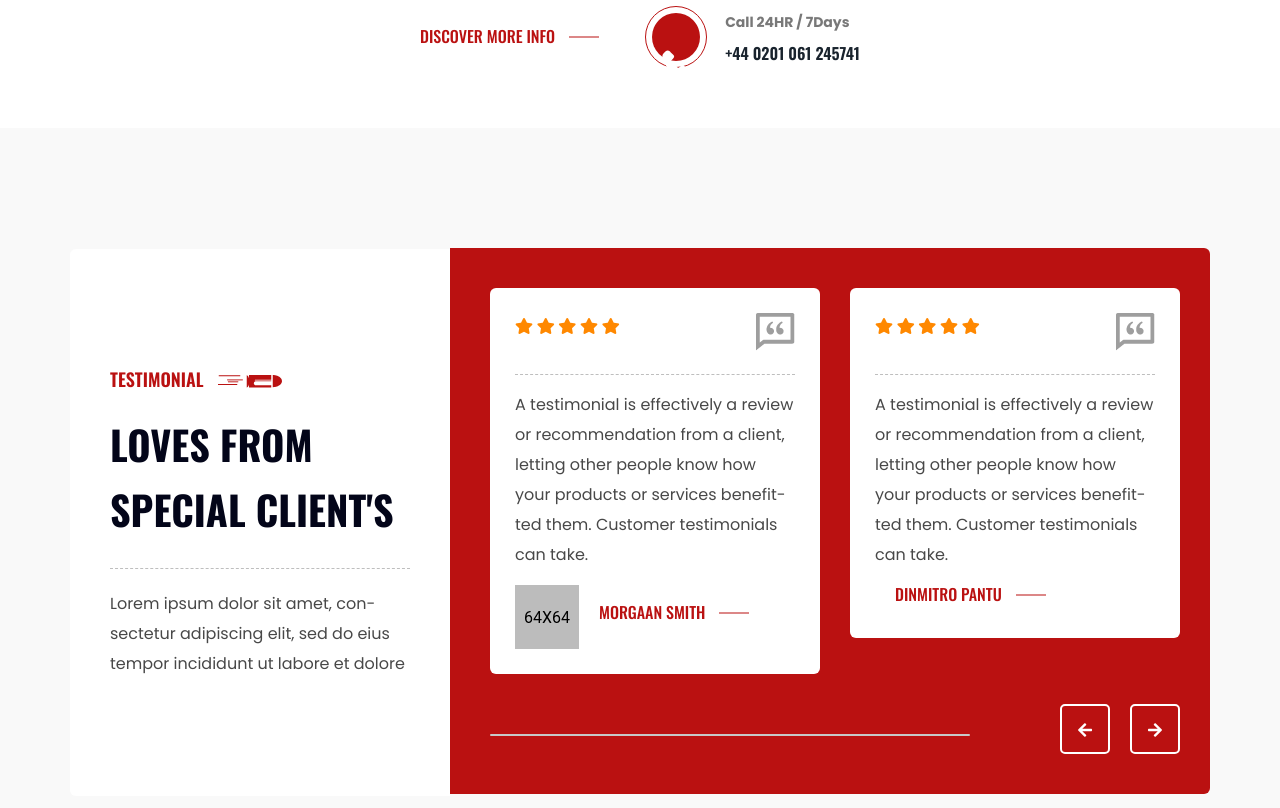
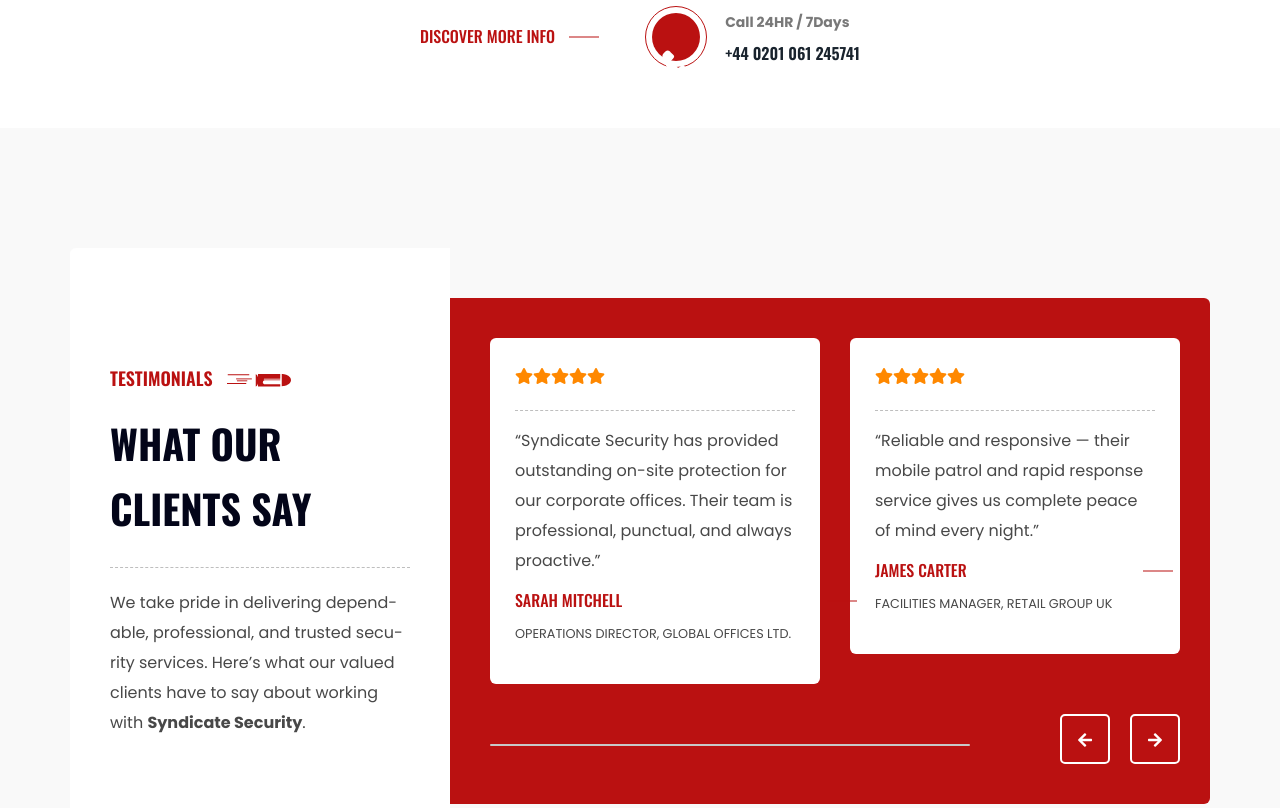
Before and after one commit to talha9072/Syndicate-group, a plain HTML site: page index.html in a window 1280 px wide. Shown: the part 5312-6120 px from the top of the page. Drawn offline with nearby package versions, Linux system fonts and the light colour scheme; files whose address does not match are found by name.

Commit message:
updated content

```diff
--- a/index.html
+++ b/index.html
@@ -835,156 +835,126 @@
     <!-- solutions area end -->
 
 
-    <!-- testimonial area  -->
-    <div class="testimonial-area">
+    <!-- testimonial area -->
+<div class="testimonial-area margin-bottom-120">
   <div class="container">
     <div class="row no-gutters align-items-center justify-content-center">
+      <!-- Left Section -->
       <div class="col-lg-4">
         <div class="testimonial-left-side">
           <div class="theme-heading-title">
             <h4 class="subtitle">
-                                Testimonial
+              Testimonials
               <img class="bullet" src="./assets/img/shapes/bullet.png" alt="">
             </h4>
-                            <h2 class="title">loves from special client's</h2>
-                            <p class="test-para">Lorem ipsum dolor sit amet, consectetur adipiscing elit, sed do eius
-                                tempor incididunt ut labore et dolore</p>
+            <h2 class="title">What Our Clients Say</h2>
+            <p class="test-para">
+              We take pride in delivering dependable, professional, and trusted security services.
+              Here’s what our valued clients have to say about working with <strong>Syndicate Security</strong>.
+            </p>
           </div>
         </div>
       </div>
+
+      <!-- Right Section -->
       <div class="col-lg-8">
         <div class="testimonial-wrapper">
           <div class="testimonial-active">
+
+            <!-- Testimonial 1 -->
             <div class="testimonial-single">
               <div class="test-single-items test-items-home-one">
                 <div class="test-header">
                   <div class="rating">
-                                            <i class="fa fa-star"></i>
-                                            <i class="fa fa-star"></i>
-                                            <i class="fa fa-star"></i>
-                                            <i class="fa fa-star"></i>
-                                            <i class="fa fa-star"></i>
-                                        </div>
-                                        <div class="message-icon">
-                                            <img src="./assets/img/section-img/testimonial/message.png" alt="">
+                    <i class="fa fa-star"></i><i class="fa fa-star"></i><i class="fa fa-star"></i><i class="fa fa-star"></i><i class="fa fa-star"></i>
                   </div>
                 </div>
                 <div class="test-body">
-                                        <p>A testimonial is effectively a
-                                            review or recommendation from
-                                            a client, letting other people
-                                            know how your products or
-                                            services benefitted them.
-                                            Customer testimonials can take.</p>
+                  <p>
+                    “Syndicate Security has provided outstanding on-site protection for our corporate offices.
+                    Their team is professional, punctual, and always proactive.”
+                  </p>
                 </div>
                 <div class="test-footer">
-                                        <div class="test-author">
-                                            <img src="./assets/img/section-img/testimonial/author-01.png" alt="">
-                                        </div>
                   <div class="test-name before-remove">
-                                            <h4 class="test-name">Morgaan Smith</h4>
+                    <h4 class="test-name">Sarah Mitchell</h4>
+                    <p class="small">Operations Director, Global Offices Ltd.</p>
                   </div>
                 </div>
               </div>
             </div>
+
+            <!-- Testimonial 2 -->
             <div class="testimonial-single">
               <div class="test-single-items test-items-home-one">
                 <div class="test-header">
                   <div class="rating">
-                                            <i class="fa fa-star"></i>
-                                            <i class="fa fa-star"></i>
-                                            <i class="fa fa-star"></i>
-                                            <i class="fa fa-star"></i>
-                                            <i class="fa fa-star"></i>
-                                        </div>
-                                        <div class="message-icon">
-                                            <img src="./assets/img/section-img/testimonial/message.png" alt="">
+                    <i class="fa fa-star"></i><i class="fa fa-star"></i><i class="fa fa-star"></i><i class="fa fa-star"></i><i class="fa fa-star"></i>
                   </div>
                 </div>
                 <div class="test-body">
-                                        <p>A testimonial is effectively a
-                                            review or recommendation from
-                                            a client, letting other people
-                                            know how your products or
-                                            services benefitted them.
-                                            Customer testimonials can take.</p>
+                  <p>
+                    “Reliable and responsive — their mobile patrol and rapid response service gives us complete peace of mind every night.”
+                  </p>
                 </div>
                 <div class="test-footer">
-                                        <div class="test-author">
-                                            <img src="./assets/img/section-img/testimonial/author-02.png" alt="">
-                                        </div>
                   <div class="test-name before-remove">
-                                            <h4 class="test-name">DINMITRO PANTU</h4>
+                    <h4 class="test-name">James Carter</h4>
+                    <p class="small">Facilities Manager, Retail Group UK</p>
                   </div>
                 </div>
               </div>
             </div>
+
+            <!-- Testimonial 3 -->
             <div class="testimonial-single">
               <div class="test-single-items test-items-home-one">
                 <div class="test-header">
                   <div class="rating">
-                                            <i class="fa fa-star"></i>
-                                            <i class="fa fa-star"></i>
-                                            <i class="fa fa-star"></i>
-                                            <i class="fa fa-star"></i>
-                                            <i class="fa fa-star"></i>
-                                        </div>
-                                        <div class="message-icon">
-                                            <img src="./assets/img/section-img/testimonial/message.png" alt="">
+                    <i class="fa fa-star"></i><i class="fa fa-star"></i><i class="fa fa-star"></i><i class="fa fa-star"></i><i class="fa fa-star"></i>
                   </div>
                 </div>
                 <div class="test-body">
-                                        <p>A testimonial is effectively a
-                                            review or recommendation from
-                                            a client, letting other people
-                                            know how your products or
-                                            services benefitted them.
-                                            Customer testimonials can take.</p>
+                  <p>
+                    “Their team goes above and beyond expectations.
+                    From event security to daily operations, Syndicate Security has been exceptional.”
+                  </p>
                 </div>
                 <div class="test-footer">
-                                        <div class="test-author">
-                                            <img src="./assets/img/section-img/testimonial/author-01.png" alt="">
-                                        </div>
                   <div class="test-name before-remove">
-                                            <h4 class="test-name">Morgaan Smith</h4>
+                    <h4 class="test-name">Rebecca Hughes</h4>
+                    <p class="small">Event Coordinator, Horizon Venues</p>
                   </div>
                 </div>
               </div>
             </div>
+
+            <!-- Testimonial 4 -->
             <div class="testimonial-single">
               <div class="test-single-items test-items-home-one">
                 <div class="test-header">
                   <div class="rating">
-                                            <i class="fa fa-star"></i>
-                                            <i class="fa fa-star"></i>
-                                            <i class="fa fa-star"></i>
-                                            <i class="fa fa-star"></i>
-                                            <i class="fa fa-star"></i>
-                                        </div>
-                                        <div class="message-icon">
-                                            <img src="./assets/img/section-img/testimonial/message.png" alt="">
+                    <i class="fa fa-star"></i><i class="fa fa-star"></i><i class="fa fa-star"></i><i class="fa fa-star"></i><i class="fa fa-star"></i>
                   </div>
                 </div>
                 <div class="test-body">
-                                        <p>A testimonial is effectively a
-                                            review or recommendation from
-                                            a client, letting other people
-                                            know how your products or
-                                            services benefitted them.
-                                            Customer testimonials can take.</p>
+                  <p>
+                    “Professional, discreet, and dependable — Syndicate Security is our long-term security partner for all our premises.”
+                  </p>
                 </div>
                 <div class="test-footer">
-                                        <div class="test-author">
-                                            <img src="./assets/img/section-img/testimonial/author-01.png" alt="">
-                                        </div>
                   <div class="test-name before-remove">
-                                            <h4 class="test-name">DIRASON JUKKI</h4>
+                    <h4 class="test-name">Michael Brown</h4>
+                    <p class="small">Managing Director, Apex Logistics</p>
                   </div>
                 </div>
               </div>
             </div>
+
           </div>
         </div>
+
+        <!-- Progress Indicator -->
         <div class="wrapper-progreess-one">
           <div class="slick-carousel-controls">
             <div class="slider-controlprogress slider-testimonial-one-progress">
@@ -996,7 +966,8 @@
     </div>
   </div>
 </div>
-    <!-- testimonial area  end-->
+<!-- testimonial area end -->
+
 
     <!-- blog area  -->
     <div class="blog-area">
```
Lines whose indentation alone changed are shown as unchanged.
